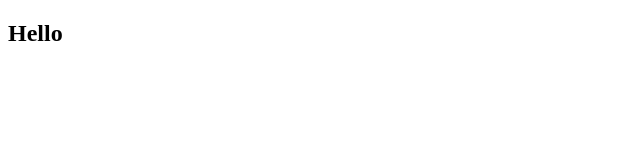
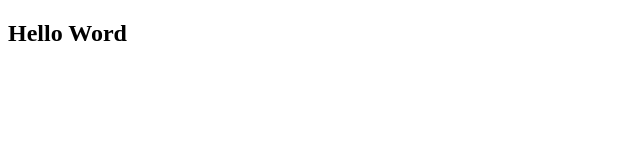
Before and after one commit to maituanloc1997/test_URL, a plain HTML site: page index.html in a window 1280 px wide. Shown: the full height of the page, 0-640 px from the left. Drawn offline with Linux system fonts and the light colour scheme.

Commit message:
tester
11.13

```diff
--- a/index.html
+++ b/index.html
@@ -7,6 +7,6 @@
     <title>Document</title>
 </head>
 <body>
-    <h2> Hello</h2>
+    <h2> Hello Word</h2>
 </body>
 </html>
```
